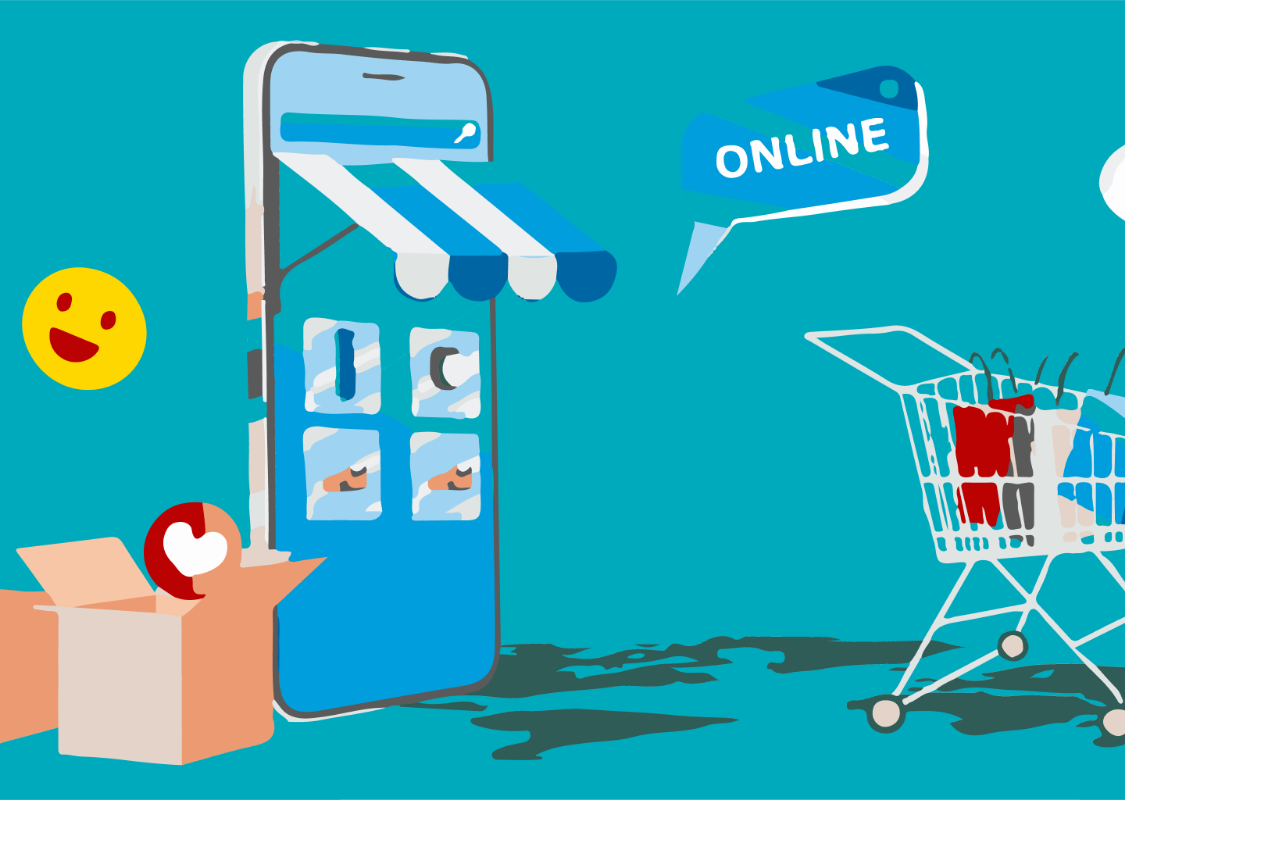
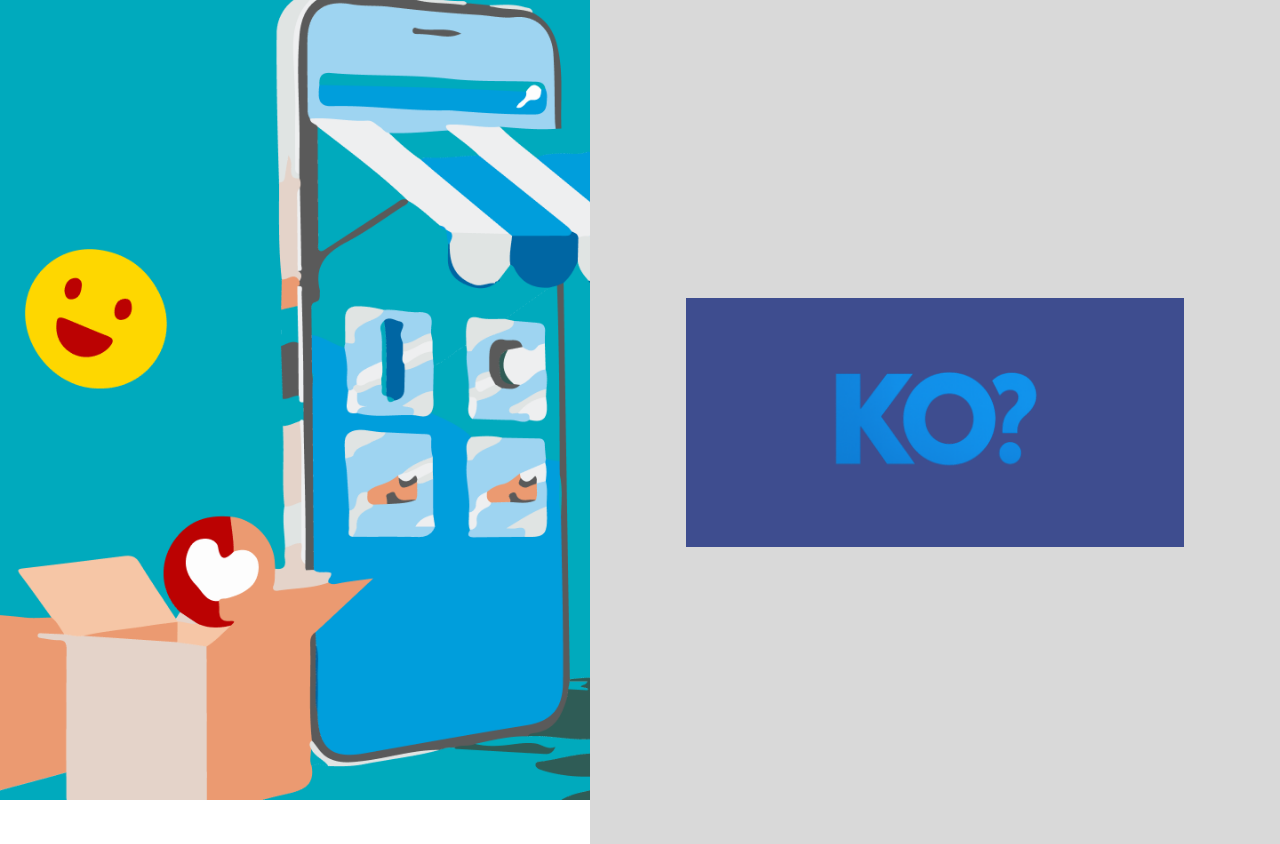
Before and after one commit to GemersonBraz/vendas-online, a React (Vite) app: page / in a window 1280 px wide. Before the commit the page ends 800 px from the top, so only its background shows below. Built offline with nearby package versions, Linux system fonts and the light colour scheme.

Commit message:
criando componente login

```diff
--- /dev/null
+++ b/src/main.css
@@ -0,0 +1,3 @@
+body {
+    margin: opx;
+}
--- a/src/main.tsx
+++ b/src/main.tsx
@@ -1,3 +1,4 @@
+import './main.css';
 import { StrictMode } from 'react'
 import { createRoot } from 'react-dom/client'
 
--- a/src/modules/login/screens/LoginScreen.tsx
+++ b/src/modules/login/screens/LoginScreen.tsx
@@ -1,12 +1,20 @@
-import { BackgroundImage } from '../styles/loginScreen.styles';
+import { BackgroundImage, ContainerLogin, LimitedContainer, LogoImage } from '../styles/loginScreen.styles';
+import { ContainerLoginScreen } from '../styles/loginScreen.styles';
 
 const LoginScreen = () => {
 
-    return (<div>
-        <BackgroundImage src="./background.png" />
-        <h1>Login Screen</h1>
-        <p>Welcome to the login screen!</p>
-    </div>);
+    return (
+        <ContainerLoginScreen>
+
+            <BackgroundImage src="./background.png" />
+            <ContainerLogin>
+                <LimitedContainer>
+                    <LogoImage src="./logo.png" />
+                </LimitedContainer>
+
+            </ContainerLogin>
+
+        </ContainerLoginScreen>);
 
 };
 
--- a/src/modules/login/styles/loginScreen.styles.ts
+++ b/src/modules/login/styles/loginScreen.styles.ts
@@ -1,10 +1,46 @@
 import styled from 'styled-components';
 
+export const ContainerLoginScreen = styled.div`
+width: 100%;
+display: flex;
+justify-content: right;
+
+`;
+
 export const BackgroundImage = styled.img`
-position: absolute;
-top: 0;
-left: 0;
-width: 100 %;
-height: 100vh;
-object - fit: cover;
+    position: absolute;
+    top: 0;
+    left: 0;
+    width: 100%;
+    height: 100vh;
+    object-fit: cover;
+    z-index: -1;
 `;
+
+export const LogoImage = styled.img`
+    width: 50%;
+
+`;
+export const ContainerLogin = styled.div`
+    display: flex;
+    align-items: center;
+    justify-content: center;
+    background: #D9D9D9;
+    padding: 22px;
+    width: 100%;
+    height: 100vh;
+    max-width: 646px;
+    position: absolute;
+    right: 0;
+    top: 0;
+    z-index: 1;
+
+`;
+
+export const LimitedContainer = styled.div`
+    width: 100%;
+    max-width: 498px;
+    background-color: #3e4d8fff;
+    display: flex;
+    justify-content: center;
+`;
```
Also changed, not shown: public/logo.png (added).
